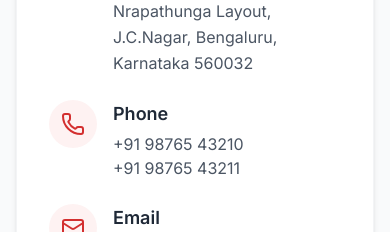
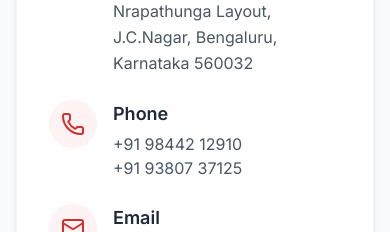
Before and after one commit to Shree-sudhanva-k/SNE-Security, a React (Vite) app: page / in a window 390 px wide. Shown: the part 9840-10072 px from the top of the page. Built offline with nearby package versions, Linux system fonts and the light colour scheme.

Commit message:
Update phone numbers in ContactOverview component

```diff
--- a/src/components/ContactOverview.jsx
+++ b/src/components/ContactOverview.jsx
@@ -54,8 +54,8 @@ function ContactOverview() {
                 <div>
                   <h4 className="font-semibold text-gray-800 text-lg">Phone</h4>
                   <p className="text-gray-600 mt-1">
-                    <a href="tel:+919876543210" className="hover:text-sne-red transition-colors">+91 98765 43210</a><br />
-                    <a href="tel:+919876543211" className="hover:text-sne-red transition-colors">+91 98765 43211</a>
+                    <a href="tel:+919844212910" className="hover:text-sne-red transition-colors">+91 98442 12910</a><br />
+                    <a href="tel:+919380737125" className="hover:text-sne-red transition-colors">+91 93807 37125</a>
                   </p>
                 </div>
               </div>
```
